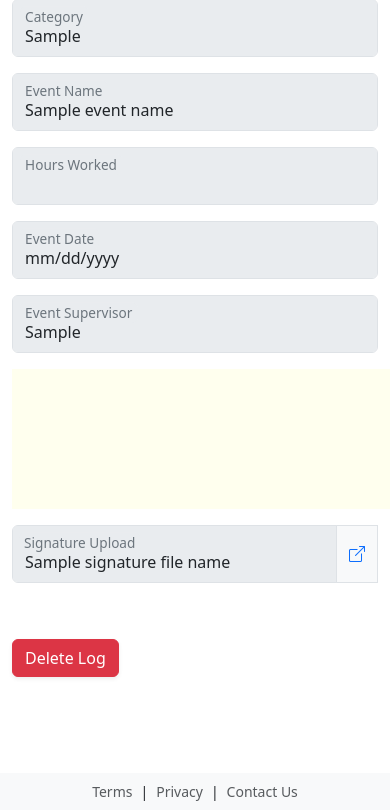
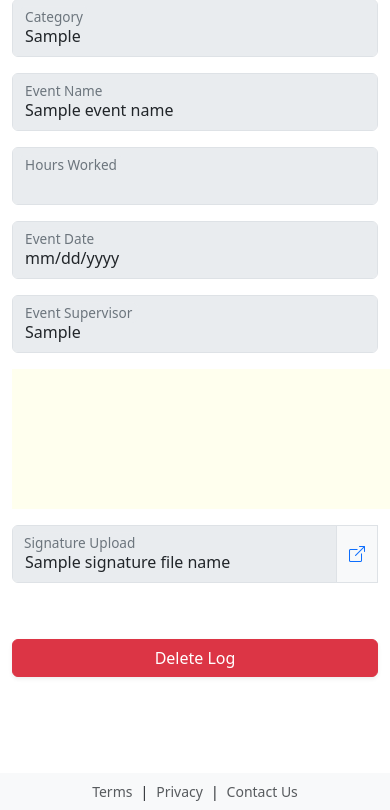
Before and after one commit to zshaiyen/NHS-App, a Flask app: template templates/loghours.html in a window 390 px wide; the page is wider, and only the part inside the window is pictured. Shown: the part 151-961 px from the top of that part. Run offline with Flask 3, Linux system fonts and the light colour scheme; the template is opened without the code that fills it: most values are stand-ins (such as "Sample title", 1, 10 or a date in 2020); parts of the project's set-up code (start-up, migrations or seed data) failed here and were passed over.

Commit message:
Delete button width

```diff
--- a/templates/loghours.html
+++ b/templates/loghours.html
@@ -147,7 +147,7 @@
         {% if is_admin %}
         <input class="form-control btn btn-primary shadow-sm mt-3" type="button" value="Update Verification Log" onClick="document.getElementById('logForm').submit();">
         {% endif %}
-        <a href="/deletelog/{{ log_id }}" class="col-sm-12 btn btn-danger shadow-sm mt-3" role="button" onclick="return confirm('Are you sure you want to delete this log?')">Delete Log</a>
+        <a href="/deletelog/{{ log_id }}" class="col-12 btn btn-danger shadow-sm mt-3" role="button" onclick="return confirm('Are you sure you want to delete this log?')">Delete Log</a>
     {% else %}
     <input class="form-control btn btn-primary shadow-sm mt-3" type="button" value="Save Verification Log" onClick="showSignature()">
     {% endif %}
```
